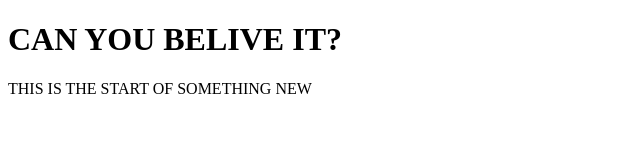
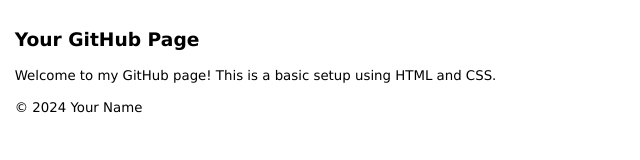
Before and after one commit to Pundorable/CRAZY, a plain HTML site: page index.html in a window 1280 px wide. Shown: the whole page, without its empty margins (0-640 px from the left). Drawn offline with Linux system fonts and the light colour scheme.

Commit message:
Update index.html

```diff
--- a/index.html
+++ b/index.html
@@ -1,12 +1,20 @@
 <!DOCTYPE html>
-<html>
+<html lang="en">
 <head>
-  <meta charset="utf-8">
-  <meta name="viewport" content="width=device-width">
-  <title>Portfolio</title>
+    <meta charset="UTF-8">
+    <meta name="viewport" content="width=device-width, initial-scale=1.0">
+    <link rel="stylesheet" href="style.css">
+    <title>Your GitHub Page</title>
 </head>
-  <h1>CAN YOU BELIVE IT?</h1>
 <body>
-<p>THIS IS THE START OF SOMETHING NEW</p>
+    <header>
+        <h1>Your GitHub Page</h1>
+    </header>
+    <section>
+        <p>Welcome to my GitHub page! This is a basic setup using HTML and CSS.</p>
+    </section>
+    <footer>
+        <p>&copy; 2024 Your Name</p>
+    </footer>
 </body>
 </html>
```
